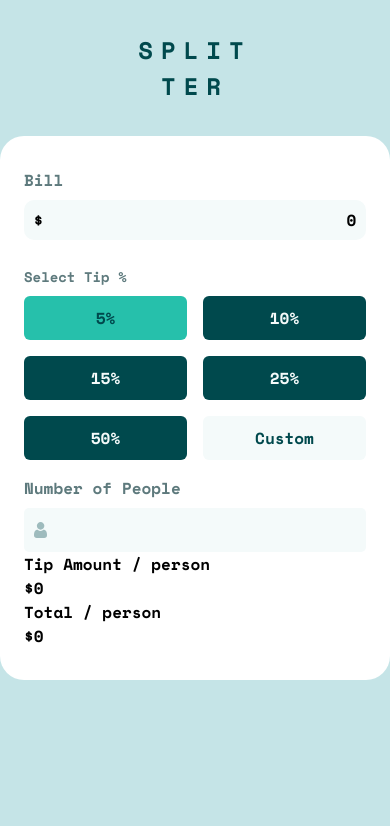
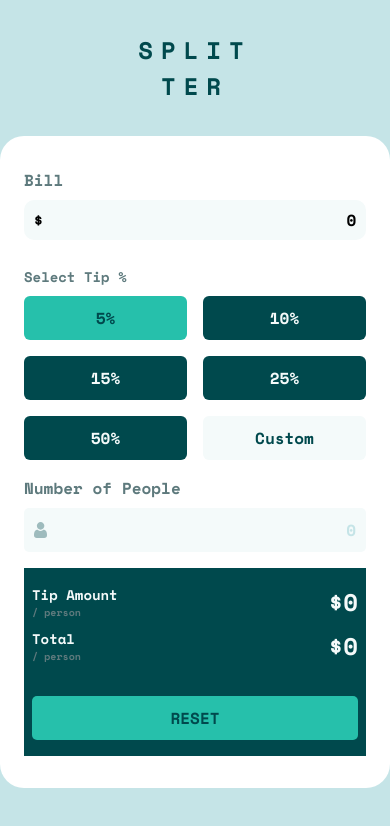
Before and after one commit to Robertron624/tip-calculator-app, a React (Vite) app: page / in a window 390 px wide. Shown: the top 826 px of the page. Built offline with nearby package versions, Linux system fonts and the light colour scheme.

Commit message:
totalizers area mobile finished

```diff
--- a/src/App.jsx
+++ b/src/App.jsx
@@ -11,11 +11,21 @@ function App() {
     const [tipAmount, setTipAmount] = useState(0.0);
     const [total, setTotal] = useState(0.0);
     const [discount, setDiscount] = useState(0.05);
+    const [numberOfPersons, setNumberOfPersons] = useState(0);
+
+    const resetFunction = () => {
+        setBill(0);
+        setTipAmount(0);
+        setTotal(0);
+        setDiscount(0.05);
+        setNumberOfPersons(0);
+    };
 
     return (
         <div className="App">
             <h1>Splitter</h1>
             <div className="main-container">
+                <div className="upper-section">
                     <div className="input-area">
                         <span className="section-title">Bill</span>
                         <div className="total-screen">
@@ -28,8 +38,9 @@ function App() {
                         discount={discount}
                         percentageOptions={percentageOptions}
                     />
-                <PeopleArea/>
-                <TotalizerArea total={total} tipAmount={tipAmount} />
+                    <PeopleArea setNumberOfPersons={setNumberOfPersons} />
+                </div>
+                <TotalizerArea resetFunction={resetFunction} total={total} tipAmount={tipAmount} />
             </div>
         </div>
     );
--- a/src/components/PeopleArea/PeopleArea.jsx
+++ b/src/components/PeopleArea/PeopleArea.jsx
@@ -1,13 +1,13 @@
 import React from 'react'
 import './index.scss'
 
-const PeopleArea = () => {
+const PeopleArea = ({setNumberOfPersons}) => {
   return (
     <div className='people-area'>
         <span className='section-title'>Number of People</span>
         <div className="people-input">
             <img src="icon-person.svg" alt="person icon" />
-            <input type="text" name="number-of-persons" id="number-of-persons" />
+            <input placeholder='0' type="text" name="number-of-persons" id="number-of-persons" />
         </div>
     </div>
   )
--- a/src/components/PeopleArea/index.scss
+++ b/src/components/PeopleArea/index.scss
@@ -2,6 +2,7 @@ $very-dark-cyan: hsl(183, 100%, 15%);
 $dark-grayish-cyan: hsl(186, 14%, 43%);
 $very-light-grayish-cyan: hsl(189, 41%, 97%);
 $strong-cyan: hsl(172, 67%, 45%);
+$light-grayish-cyan: hsl(185, 41%, 84%);
 
 .people-area {
 
@@ -29,7 +30,10 @@ $strong-cyan: hsl(172, 67%, 45%);
             color: $dark-grayish-cyan;
             font-size: 1rem;
             font-family: 'Space Mono', sans-serif;
+
+            &::placeholder {
+                color: $light-grayish-cyan;
+            }
         }
-
     }
 }
--- a/src/components/TotalizerArea/TotalizerArea.jsx
+++ b/src/components/TotalizerArea/TotalizerArea.jsx
@@ -1,7 +1,7 @@
 import React from "react";
 import './index.scss'
 
-const TotalizerArea = ({tipAmount, total}) => {
+const TotalizerArea = ({tipAmount, total, resetFunction}) => {
     return (
         <div className="totalizers-area">
             <div className="tip-amount">
@@ -16,6 +16,7 @@ const TotalizerArea = ({tipAmount, total}) => {
                 </p>
                 <span className="amount-number">${total}</span>
             </div>
+            <button onClick={resetFunction} className="reset">Reset</button>
         </div>
     );
 };
--- a/src/components/TotalizerArea/index.scss
+++ b/src/components/TotalizerArea/index.scss
@@ -0,0 +1,64 @@
+// VAR COLORS
+// Primary
+
+$strong-cyan: hsl(172, 67%, 45%);
+
+// Neutral
+
+$very-dark-cyan: hsl(183, 100%, 15%);
+$dark-grayish-cyan: hsl(186, 14%, 43%);
+$grayish-cyan: hsl(184, 14%, 56%);
+$light-grayish-cyan: hsl(185, 41%, 84%);
+$very-light-grayish-cyan: hsl(189, 41%, 97%);
+$white: hsl(0, 0%, 100%);
+
+.totalizers-area {
+    margin-top: 1rem;
+    background-color: $very-dark-cyan;
+    color: $very-light-grayish-cyan;
+    padding: 1rem .5rem;
+    font-size: .875rem;
+
+
+    .tip-amount {
+        display: flex;
+        justify-content: space-between;
+
+    }
+
+    .total {
+        display: flex;
+        justify-content: space-between;
+        margin-top: .5rem;
+
+
+    }
+
+    .amount-number {
+        font-size: 1.5rem;
+    }
+
+    p {
+        display: flex;
+        flex-direction: column;
+
+        span {
+            font-size: .625rem;
+            color: $dark-grayish-cyan;
+        }
+    }
+
+    .reset {
+        margin-top: 2rem;
+        width: 100%;
+        background-color: $strong-cyan;
+        color: $very-dark-cyan;
+        font-family: 'Space Mono', sans-serif;
+        font-size: 1rem;
+        border-radius: 5px;
+        border-color: transparent;
+        padding: .5rem 0;
+        text-transform: uppercase;
+    }
+
+}
```
Lines whose indentation alone changed are shown as unchanged.
